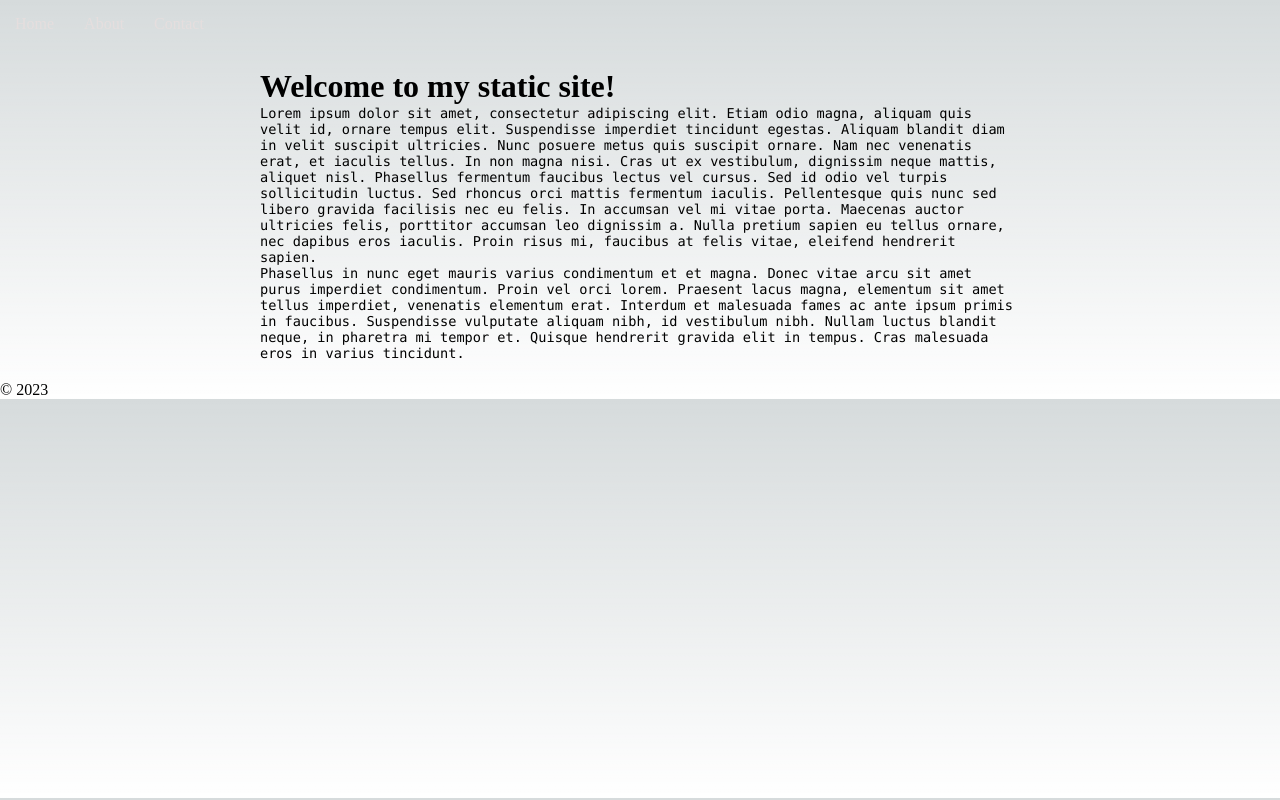
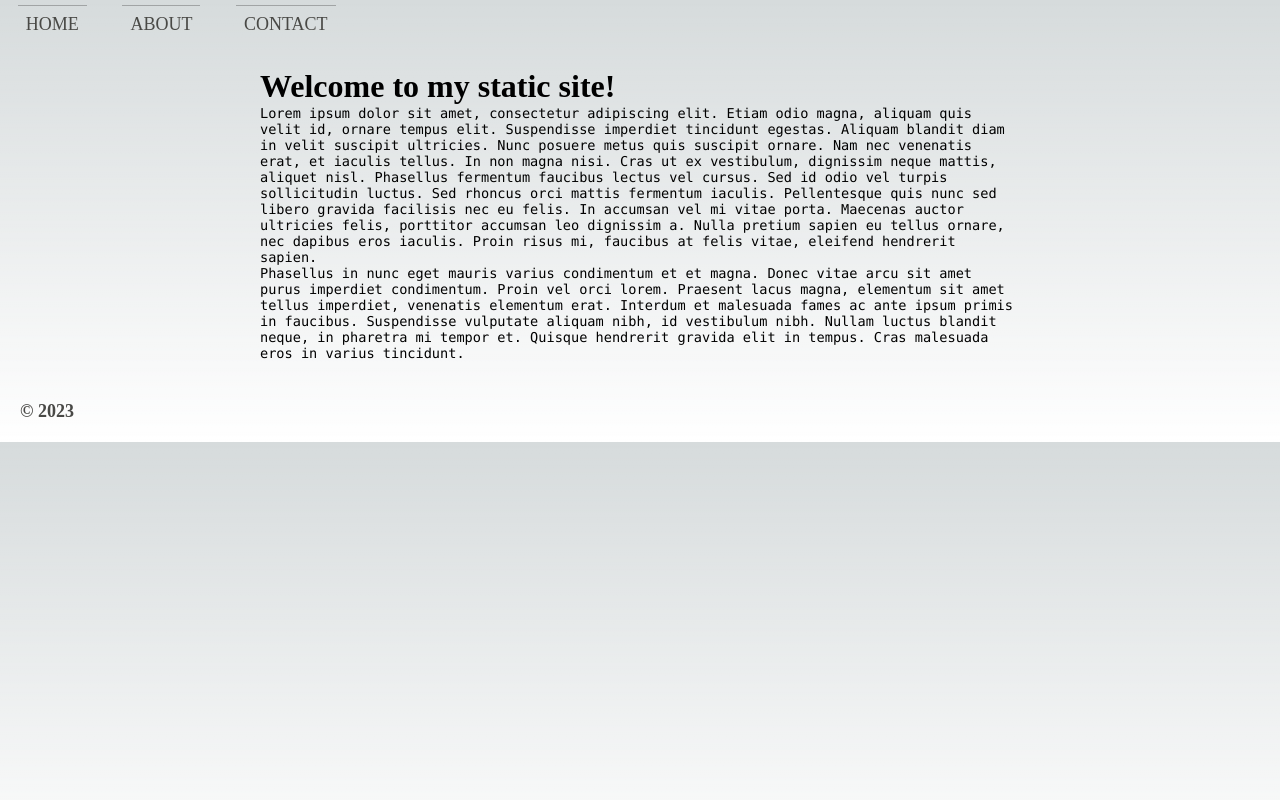
Before and after one commit to maxappiah/nextjs-starter, a Next.js app: page / in a window 1280 px wide. Built offline with nearby package versions, Linux system fonts and the light colour scheme.

Commit message:
convert and add new scss modules

```diff
--- a/components/Footer/Footer.js
+++ b/components/Footer/Footer.js
@@ -1,9 +1,12 @@
 import Link from "next/link";
+import styles from "./footer.module.scss";
 
 export default function Footer() {
   return (
     <footer>
+      <div className={styles.footer}>
         <p>© 2023</p>
+        </div>
     </footer>
   );
 }
--- /dev/null
+++ b/components/Footer/footer.module.scss
@@ -0,0 +1,14 @@
+.footer {
+    color: #494946;
+    padding: 20px;
+    font-size: 18px;
+    font-weight: 600;
+
+    a {
+        color: #fff;
+        text-decoration: none;
+        &:hover {
+            text-decoration: underline;
+        }
+        }
+    }
--- a/components/Header/Header.js
+++ b/components/Header/Header.js
@@ -1,4 +1,5 @@
 import Link from 'next/link';
+import styles from './header.module.scss';
 
 export default function Header() {
 
@@ -6,11 +7,13 @@ export default function Header() {
 
     <header>
       <nav>
+      <div className={styles.nav}>
         <ul>
           <li><Link href="/">Home</Link></li>
           <li><Link href="/about">About</Link></li>
           <li><Link href="/contact">Contact</Link></li>
         </ul>
+        </div>
       </nav>
     </header>
   );
--- /dev/null
+++ b/components/Header/header.module.scss
@@ -0,0 +1,46 @@
+
+.nav {
+    display: flex;
+    margin: 0;
+    padding: 0;
+    position: relative;
+    width: 100%;
+    list-style: none;
+    font-size: 18px;
+    text-transform: uppercase;
+    text-align: left;
+    -webkit-box-orient: horizontal;
+    -webkit-box-direction: normal;
+    font-style: normal;
+    font-stretch: normal;
+    line-height: normal;
+    letter-spacing: normal;
+
+    li {
+        margin: 0 .8rem;
+
+        a {
+            border-top: 1px solid rgba(0, 0, 0, 0.25);
+            display: block;
+            margin: 0;
+            padding: 8px;
+            text-decoration: none;
+
+            &:link,
+            &:visited {
+                color: #494946;
+            }
+
+            &:hover,
+            &:active {
+                color: rgba(255, 255, 255, 0.85);
+            }
+        }
+
+        ul {
+            a {
+                padding-left: 1rem;
+            }
+        }
+    }
+}
```
